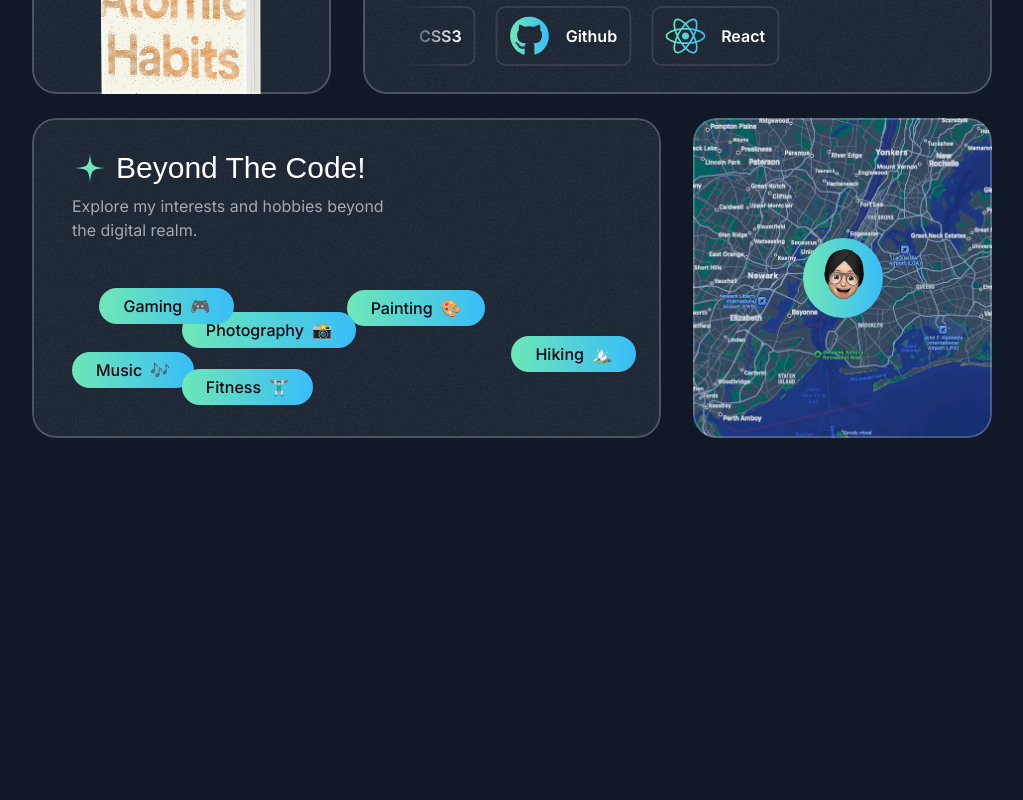
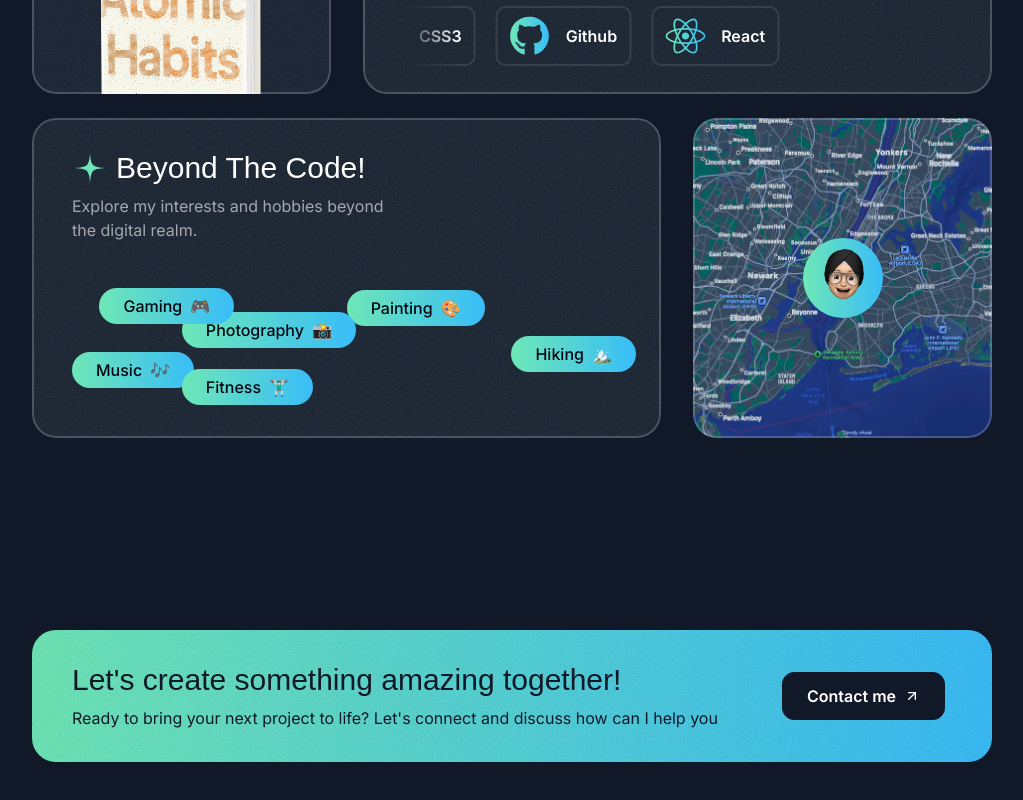
Before and after one commit to Shashivarunreddy/Portfolio-shashi, a Next.js app: page / in a window 1280 px wide. Shown: the part 4496-5296 px from the top of the page, without its empty margins (128-1151 px from the left). Before the commit the page ends 5046 px from the top, so only its background shows below. Built offline with nearby package versions, Linux system fonts and the light colour scheme; a web font is replaced by a local one.

Commit message:
Contact Section

```diff
--- a/src/app/page.tsx
+++ b/src/app/page.tsx
@@ -1,4 +1,5 @@
 import { AboutSection } from "@/sections/About";
+import { ContactSection } from "@/sections/Contact";
 import { Header } from "@/sections/Header";
 import { HeroSection } from "@/sections/Hero";
 import { ProjectsSection } from "@/sections/Projects";
@@ -14,6 +15,7 @@
       <TapeSection />
       <TestimonialsSection />
       <AboutSection />
+      <ContactSection />
     </div>
   );
 }
--- a/src/sections/Contact.tsx
+++ b/src/sections/Contact.tsx
@@ -1,3 +1,34 @@
+import ArrowUpRightIcon from "@/assets/icons/arrow-up-right.svg";
+import grainImage from "@/assets/images/grain.jpg";
+
 export const ContactSection = () => {
-  return <div>Contact Section</div>;
+  return (
+    <div className="py-16 pt-12 lg:py-24 lg:pt-20">
+      <div className="container">
+        <div className="bg-gradient-to-r from-emerald-300 to-sky-400 text-gray-900 py-8 px-10 rounded-3xl text-center md:text-left relative z-0 overflow-hidden">
+          <div
+            className="absolute inset-0 opacity-5 -z-10"
+            style={{ backgroundImage: `url(${grainImage.src})` }}
+          ></div>
+          <div className="flex flex-col md:flex-row gap-8 md:gap-16 items-center">
+            <div>
+              <h2 className="font-serif text-2xl md:text-3xl">
+                Let's create something amazing together!
+              </h2>
+              <p className="text-sm mt-2 md:text-base">
+                Ready to bring your next project to life? Let's connect and
+                discuss how can I help you
+              </p>
+            </div>
+            <div>
+              <button className="text-white bg-gray-900 inline-flex items-center gap-2 px-6 h-12 rounded-xl w-max border border-gray-900">
+                <span className="font-semibold">Contact me</span>
+                <ArrowUpRightIcon className="size-4" />
+              </button>
+            </div>
+          </div>
+        </div>
+      </div>
+    </div>
+  );
 };
```
